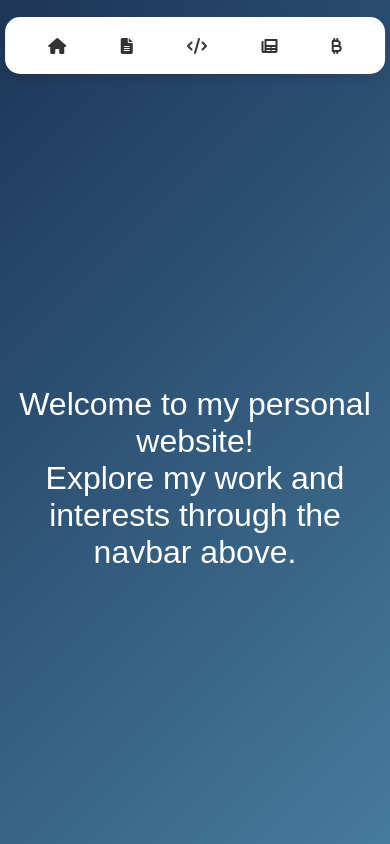
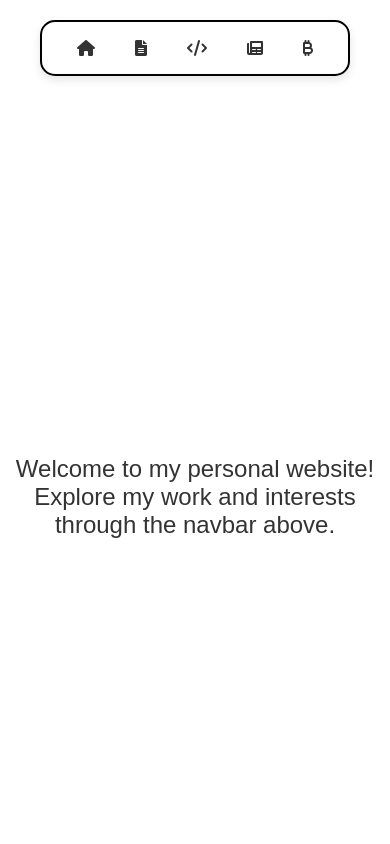
Before and after one commit to mkasplanwar/mkaspulanwar.my.id, a plain HTML site: page new-version/index.html in a window 390 px wide. Drawn offline with Linux system fonts and the light colour scheme.

Commit message:
menambahkan border navbar dan mengubah background

```diff
--- a/new-version/index.css
+++ b/new-version/index.css
@@ -1,5 +1,3 @@
-
-        /* NAVBAR */
 * {
     margin: 0;
     padding: 0;
@@ -8,9 +6,9 @@
 }
 
 body {
-            background: linear-gradient(135deg, #1d3557, #457b9d);
+    background: #ffffff; /* Background putih */
     height: 100vh;
-            color: #fff;
+    color: #333;
     display: flex;
     justify-content: center;
     align-items: center;
@@ -20,29 +18,30 @@
 /* Navbar container */
 .navbar {
     position: absolute;
-            top: 2%;
+    top: 20px;
     left: 50%;
     transform: translateX(-50%);
     display: flex;
     justify-content: center;
     align-items: center;
-            gap: 1.5rem;
+    gap: 20px;
     background: #fff;
-            padding: 1rem 2rem;
+    padding: 10px 30px;
     border-radius: 15px;
+    border: 2px solid #000; /* Border hitam */
     box-shadow: 0px 4px 10px rgba(0, 0, 0, 0.1);
 }
 
 .navbar a {
     text-decoration: none;
-            font-size: 1.2rem;
+    font-size: 18px;
     color: #333;
-            padding: 0.5rem 1.2rem;
+    padding: 8px 15px;
     position: relative;
     border-radius: 15px;
     display: flex;
     align-items: center;
-            gap: 0.8rem;
+    gap: 10px;
     transition: all 0.3s ease;
 }
 
@@ -61,20 +60,20 @@
 /* Page Content */
 .content {
     text-align: center;
-            margin-top: 7rem;
-            color: #fff;
-            font-size: 2rem;
+    margin-top: 150px;
+    color: #333;
+    font-size: 24px;
 }
 
 /* Responsive design */
 @media (max-width: 768px) {
     .navbar {
-                padding: 0.8rem 1.5rem;
-                gap: 1rem;
+        padding: 10px 20px;
+        gap: 10px;
     }
 
     .navbar a {
-                font-size: 1rem;
+        font-size: 16px;
     }
 
     /* Hide text on mobile, only show icons */
```
Lines whose indentation alone changed are shown as unchanged.
